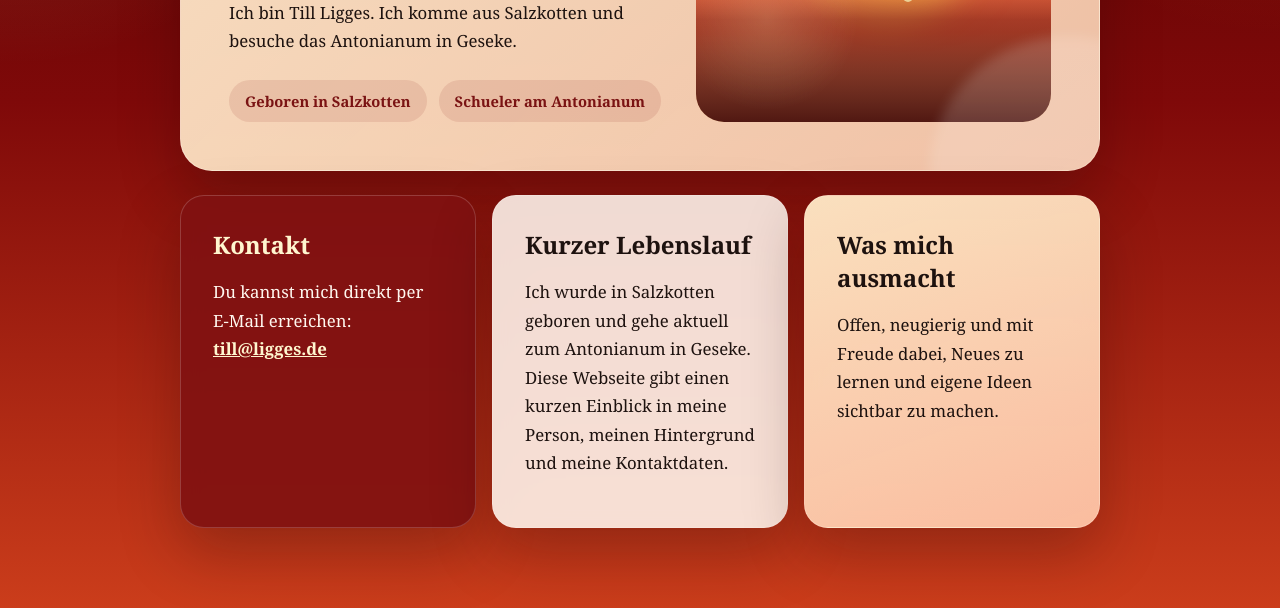
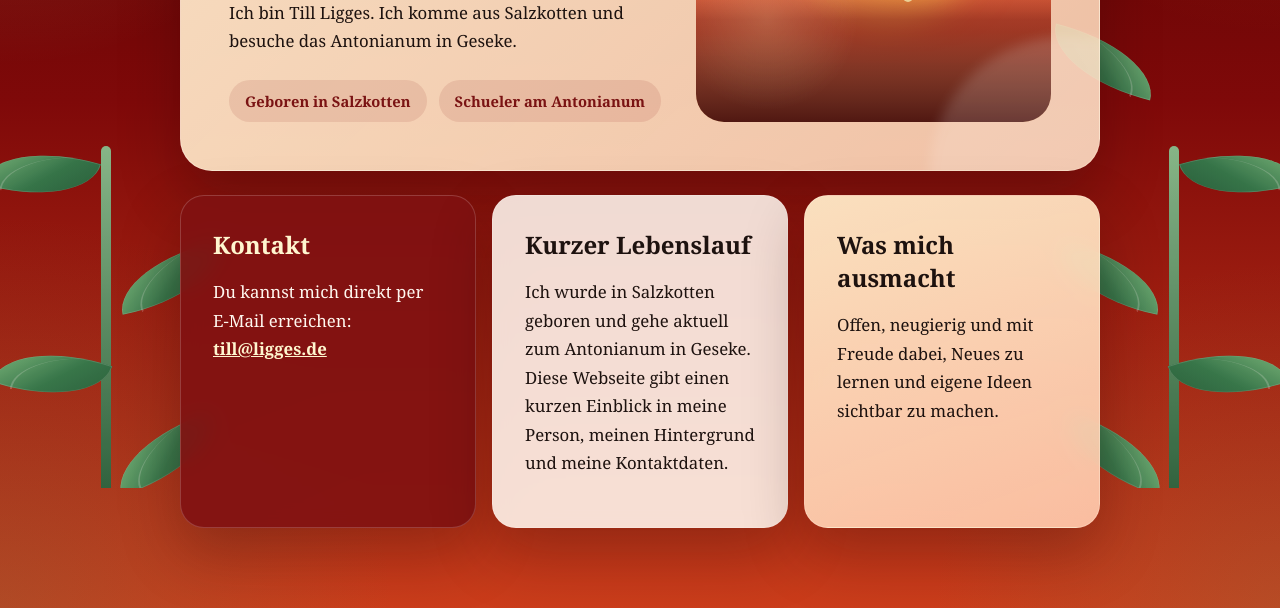
Before and after one commit to till-del/till-del.github.io, a plain HTML site: page index.html in a window 1280 px wide. Shown: the part 312-920 px from the top of the page. Drawn offline with Linux system fonts and the light colour scheme.

Commit message:
Add plant-inspired background design

```diff
--- a/index.html
+++ b/index.html
@@ -11,6 +11,23 @@
     <link rel="stylesheet" href="styles.css" />
   </head>
   <body>
+    <div class="background-art" aria-hidden="true">
+      <div class="plant plant-left">
+        <span class="stem"></span>
+        <span class="leaf leaf-1"></span>
+        <span class="leaf leaf-2"></span>
+        <span class="leaf leaf-3"></span>
+        <span class="leaf leaf-4"></span>
+      </div>
+      <div class="plant plant-right">
+        <span class="stem"></span>
+        <span class="leaf leaf-1"></span>
+        <span class="leaf leaf-2"></span>
+        <span class="leaf leaf-3"></span>
+        <span class="leaf leaf-4"></span>
+        <span class="leaf leaf-5"></span>
+      </div>
+    </div>
     <main class="page">
       <section class="hero">
         <div class="hero-copy">
--- a/styles.css
+++ b/styles.css
@@ -5,6 +5,8 @@
   --text: #1d120f;
   --muted: #6f4f49;
   --accent: #fff1b8;
+  --leaf: #2f7d4f;
+  --leaf-dark: #1f5f3b;
   --shadow: 0 24px 60px rgba(33, 8, 8, 0.28);
 }
 
@@ -13,14 +15,104 @@
 }
 
 body {
+  position: relative;
   margin: 0;
   min-height: 100vh;
   font-family: Georgia, "Times New Roman", serif;
   color: var(--text);
   background:
+    radial-gradient(circle at bottom left, rgba(56, 133, 86, 0.18) 0, transparent 25%),
+    radial-gradient(circle at bottom right, rgba(81, 153, 92, 0.16) 0, transparent 22%),
     radial-gradient(circle at top left, rgba(255, 236, 168, 0.2) 0, transparent 24%),
     radial-gradient(circle at top right, rgba(255, 117, 24, 0.2) 0, transparent 22%),
     linear-gradient(180deg, #4e0202 0%, var(--bg) 45%, #cb3d1b 100%);
+}
+
+.background-art {
+  position: fixed;
+  inset: 0;
+  pointer-events: none;
+  overflow: hidden;
+}
+
+.plant {
+  position: absolute;
+  bottom: -2rem;
+  width: 260px;
+  height: 520px;
+  opacity: 0.92;
+}
+
+.plant-left {
+  left: -1.5rem;
+}
+
+.plant-right {
+  right: -1.5rem;
+  transform: scaleX(-1);
+}
+
+.stem {
+  position: absolute;
+  bottom: 0;
+  left: 50%;
+  width: 10px;
+  height: 72%;
+  margin-left: -5px;
+  border-radius: 999px;
+  background: linear-gradient(180deg, #87c493 0%, var(--leaf-dark) 100%);
+}
+
+.leaf {
+  position: absolute;
+  width: 110px;
+  height: 52px;
+  border-radius: 100% 0 100% 0;
+  background: linear-gradient(135deg, #88cf8f 0%, var(--leaf) 55%, var(--leaf-dark) 100%);
+  box-shadow: inset 0 0 0 1px rgba(255, 255, 255, 0.16);
+}
+
+.leaf::after {
+  content: "";
+  position: absolute;
+  inset: 8px 14px;
+  border-radius: 100% 0 100% 0;
+  border-left: 2px solid rgba(255, 255, 255, 0.22);
+  transform: rotate(-14deg);
+}
+
+.plant-left .leaf-1,
+.plant-right .leaf-1 {
+  bottom: 2.5rem;
+  left: 52%;
+  transform: rotate(-18deg);
+}
+
+.plant-left .leaf-2,
+.plant-right .leaf-2 {
+  bottom: 7.5rem;
+  left: 8%;
+  transform: rotate(18deg);
+}
+
+.plant-left .leaf-3,
+.plant-right .leaf-3 {
+  bottom: 13.5rem;
+  left: 54%;
+  transform: rotate(-12deg);
+}
+
+.plant-left .leaf-4,
+.plant-right .leaf-4 {
+  bottom: 20rem;
+  left: 4%;
+  transform: rotate(16deg);
+}
+
+.plant-right .leaf-5 {
+  bottom: 27rem;
+  left: 56%;
+  transform: rotate(-14deg);
 }
 
 a {
@@ -29,6 +121,8 @@ a {
 }
 
 .page {
+  position: relative;
+  z-index: 1;
   width: min(920px, calc(100% - 2rem));
   margin: 0 auto;
   padding: 4rem 0 5rem;
@@ -208,6 +302,12 @@ h2 {
 }
 
 @media (max-width: 860px) {
+  .plant {
+    width: 190px;
+    height: 420px;
+    opacity: 0.72;
+  }
+
   .hero,
   .grid {
     grid-template-columns: 1fr;
@@ -215,6 +315,15 @@ h2 {
 }
 
 @media (max-width: 640px) {
+  .background-art {
+    opacity: 0.55;
+  }
+
+  .plant {
+    width: 150px;
+    height: 320px;
+  }
+
   .page {
     width: min(100% - 1rem, 920px);
     padding: 1rem 0 2rem;
```
